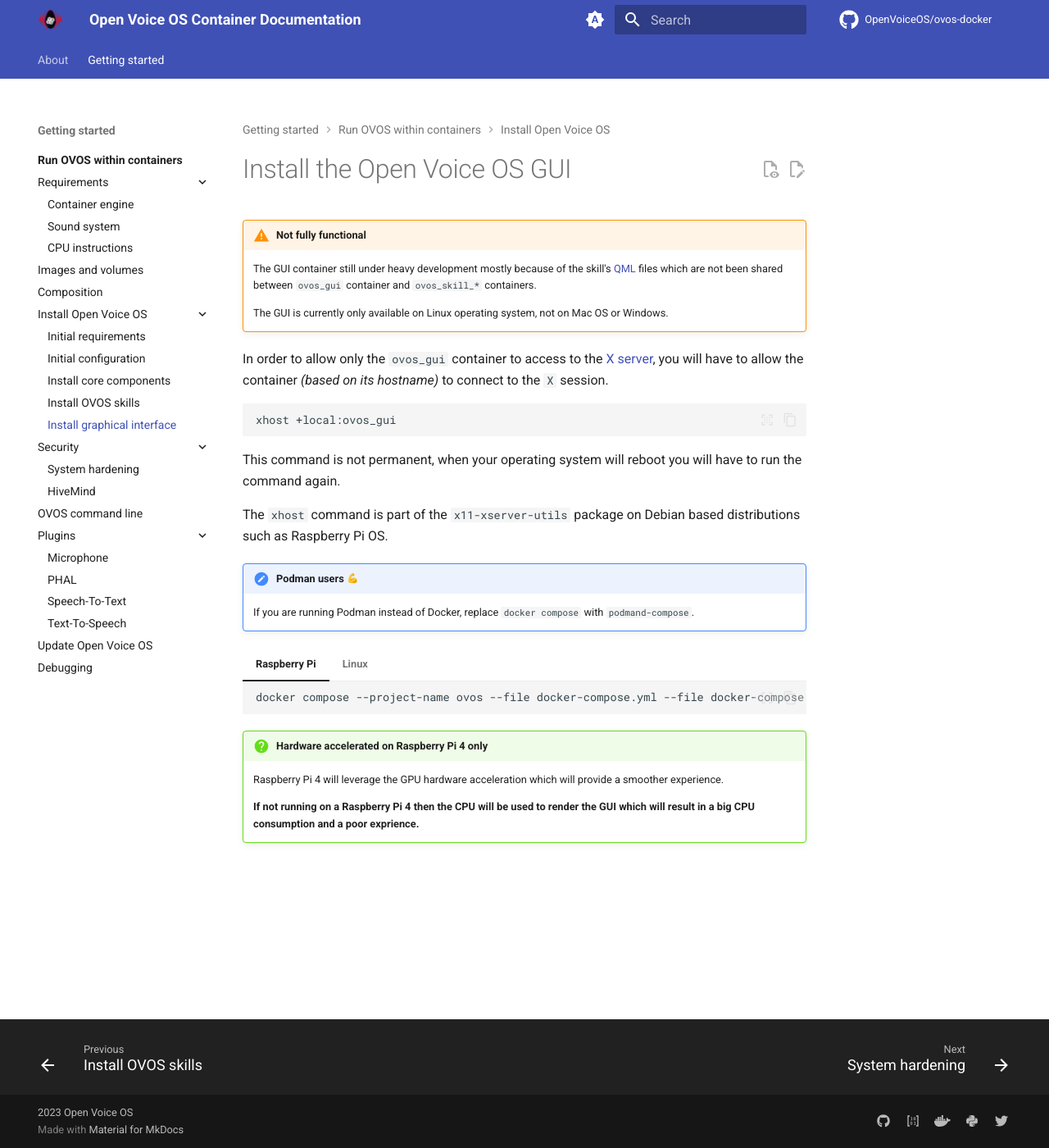
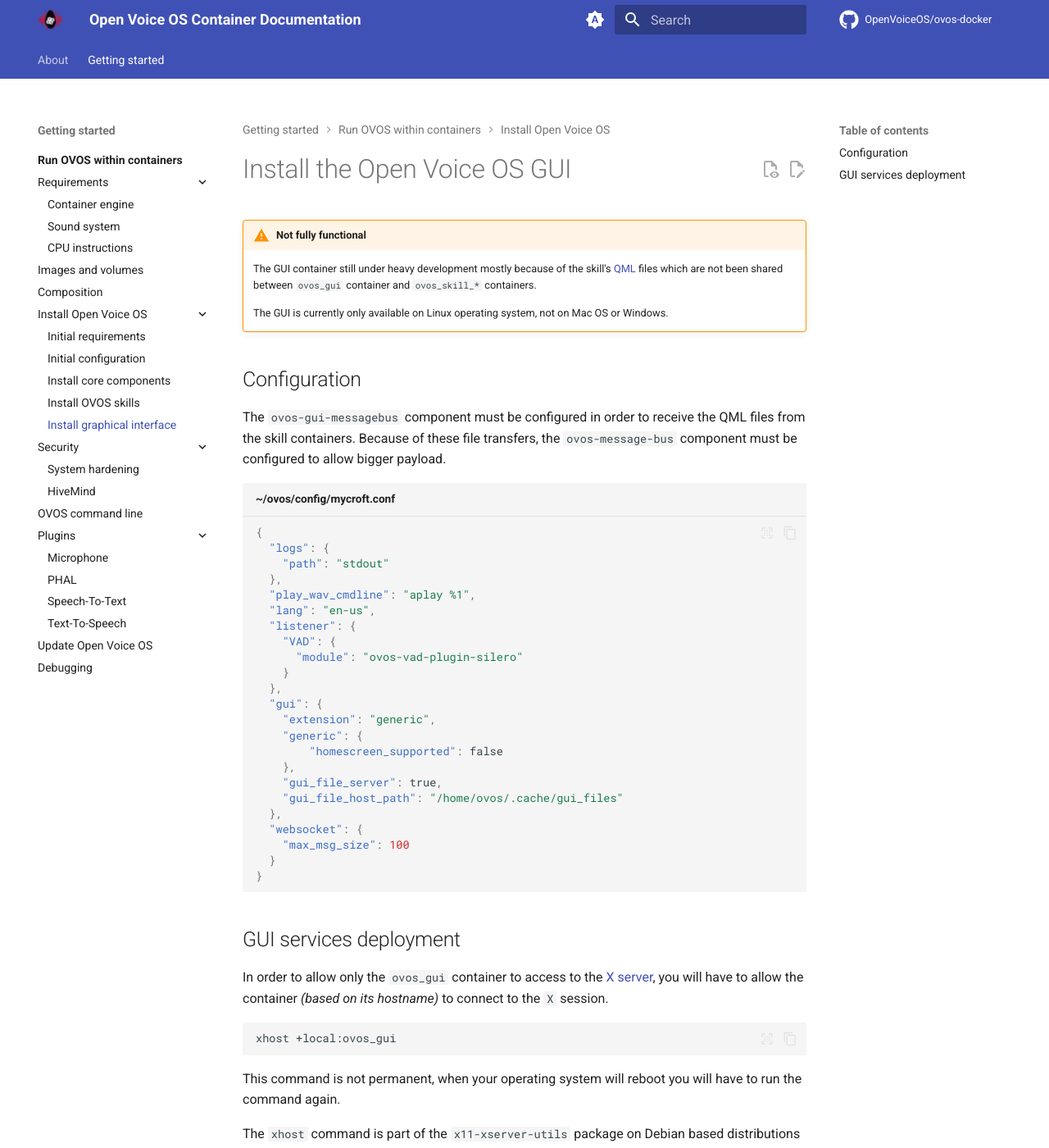
Before and after one commit to OpenVoiceOS/ovos-docker, an MkDocs documentation site: the page built from docs/getting-started/docker/installation/gui.md, in a window 1280 px wide and 1400 px high. Shown: the whole window at 82% size. Built offline with MkDocs 1.6.1 and Material for MkDocs 9.7.7, drawn with Linux system fonts in a browser that asks for light colours; emoji names are drawn with the system emoji font; plug-ins that fetch from the network failed and are left out; comment, search, counter and statistics services are not loaded.

Commit message:
[gui] Add configuration snippet

````diff
--- a/docs/getting-started/docker/installation/gui.md
+++ b/docs/getting-started/docker/installation/gui.md
@@ -5,6 +5,38 @@
     The GUI container still under heavy development mostly because of the skill's [QML](https://en.wikipedia.org/wiki/QML) files which are not been shared between `ovos_gui` container and `ovos_skill_*` containers.
 
     The GUI is currently only available on Linux operating system, not on Mac OS or Windows.
+
+## Configuration
+
+The `ovos-gui-messagebus` component must be configured in order to receive the QML files from the skill containers. Because of these file transfers, the `ovos-message-bus` component must be configured to allow bigger payload.
+
+```json title="~/ovos/config/mycroft.conf"
+{
+  "logs": {
+    "path": "stdout"
+  },
+  "play_wav_cmdline": "aplay %1",
+  "lang": "en-us",
+  "listener": {
+    "VAD": {
+      "module": "ovos-vad-plugin-silero"
+    }
+  },
+  "gui": {
+    "extension": "generic",
+    "generic": {
+        "homescreen_supported": false
+    },
+    "gui_file_server": true,
+    "gui_file_host_path": "/home/ovos/.cache/gui_files"
+  },
+  "websocket": {
+    "max_msg_size": 100
+  }
+}
+```
+
+## GUI services deployment
 
 In order to allow only the `ovos_gui` container to access to the [X server](https://en.wikipedia.org/wiki/X_Window_System), you will have to allow the container *(based on its hostname)* to connect to the `X` session.
 
````
